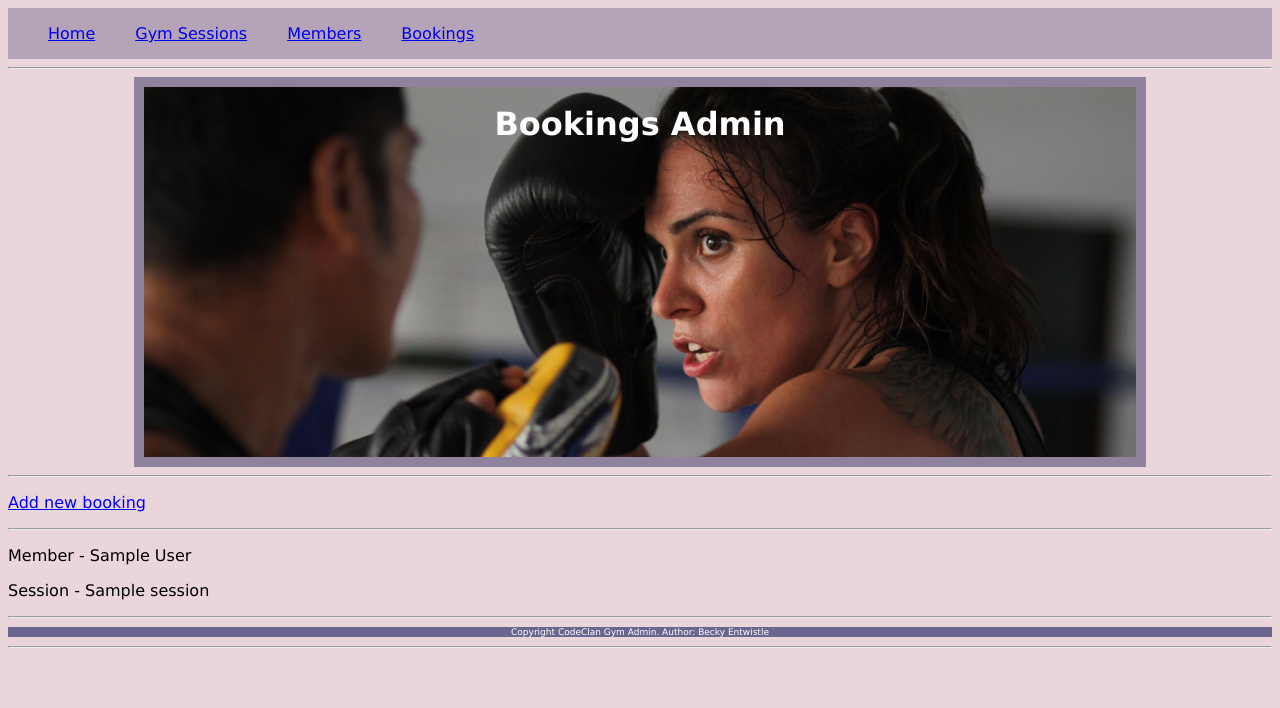
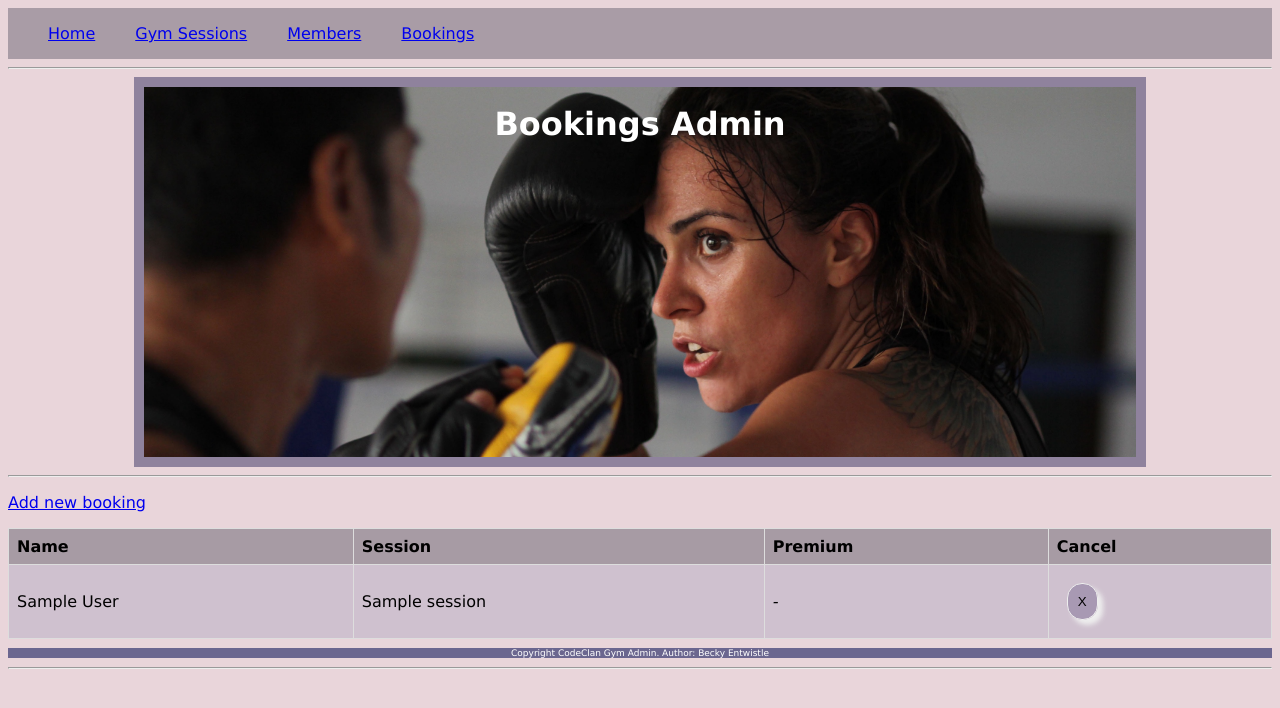
Before and after one commit to bjentwistle/Gym_members_project, a Flask app: page /bookings in a window 1280 px wide. Shown: the top 708 px of the page. Run offline with Flask 3, Linux system fonts and the light colour scheme; a database or web service that is not in the repository returns one stand-in record (values such as "Sample title"); some libraries are stand-ins or nearby versions.

Commit message:
added tables to sessions, members and bookings list pages

```diff
--- a/project_code/static/main.css
+++ b/project_code/static/main.css
@@ -7,7 +7,7 @@ justify-content: center;
 header {
     display: flex;
     flex-direction: row;
-    background-color: rgb(130, 115, 151, 0.5) ;
+    background-color: rgba(107, 101, 117, 0.5) ;
 
 }
 
@@ -56,13 +56,34 @@ table {
     text-align: left;
 }
 
+  /* Define CSS classes for alternating table row shading */
+  .table-striped {
+    width: 100%;
+    border-collapse: collapse;
+  }
+
+  .table-striped th, .table-striped td {
+    border: 1px solid #ddd;
+    padding: 8px;
+    text-align: left;
+  }
+
+  /* Define background colors for even and odd rows */
+  .table-striped tr:nth-child(even) {
+    background-color: rgba(182, 173, 198, 0.5) ; /* Light gray for even rows */
+  }
+
+  .table-striped tr:nth-child(odd) {
+    background-color: rgba(103, 98, 112, 0.5) ; /* White for odd rows */
+  }
+
 .submit_button{
     background: rgb(130, 115, 151, 0.5);
     color: #000;
     border: 1px solid #eee;
     border-radius: 15px;
     padding: 10px;
-    margin: 20px;
+    margin: 10px;
     box-shadow: 5px 5px 5px #eee;
     text-shadow: none;
     justify-self: right;
--- a/project_code/templates/bookings/bookings.jinja
+++ b/project_code/templates/bookings/bookings.jinja
@@ -11,21 +11,33 @@
 <p></p>
 <a href = "bookings/new" > Add new booking</a>
 <p></p>
-<hr>
+
+
+<table class=table-striped>
+  <tr >
+    <th>Name</th>
+    <th>Session</th>
+    <th>Premium</th>
+    <th>Cancel </th>
+  </tr>
 
 <div class = "booking-container">
 {% for booking in bookings %}
 
-<div class = "booking">
-<p> Member - {{ booking.member.first_name}} {{ booking.member.last_name}} </p>
-<p> Session -  {{ booking.session.name }} </p>
+<tr>
+    <td>{{ booking.member.first_name}} {{ booking.member.last_name}}</td>
+    <td>{{ booking.session.name }} </td>
+    <td>{% if booking.session.premium_session == True %}
+            Yes
+        {% else %}
+            <i> - </i>
+        {% endif %}</td>
+    <td><button class = submit_button type="submit">X</button></td>
+    {# To do - button will delete booking from bookings table when connected #}
+</tr>
+{% endfor %}
 
-</p>
-</p>
-<hr>
-</div>
-
-{% endfor %}
+</table>
 </div>
 
 {% endblock %}
--- a/project_code/templates/members/members.jinja
+++ b/project_code/templates/members/members.jinja
@@ -12,7 +12,7 @@
 <p></p>
 <hr>
 
-<table>
+<table class = table-striped>
   <tr >
     <th>First Name</th>
     <th>Last Name</th>
--- a/project_code/templates/sessions/sessions.jinja
+++ b/project_code/templates/sessions/sessions.jinja
@@ -3,7 +3,7 @@
 
 {% block content %}
 <div class = top-border>
-    <div class="centered"><strong>Gym Sessions Admin</strong></div>
+    <div class=centered><strong>Gym Sessions Admin</strong></div>
     <img src="{{ url_for('static', filename='feet_weight_unsplash.jpg') }}" alt = "feet and round weight" style='width:100%;'>
 </div>
 <hr>
@@ -14,7 +14,7 @@
 
 <h2>All sessions</h2>
 
-<table>
+<table class = table-striped>
   <tr >
     <th>Name of Session</th>
     <th>Day</th>
--- a/project_code/templates/sessions/single_session.jinja
+++ b/project_code/templates/sessions/single_session.jinja
@@ -3,7 +3,7 @@
 {% block content %}
 
 <body>
-<table>
+<table class = table-striped>
   <tr >
     <th>Name of Session</th>
     <th>Day</th>
```
Also changed, not shown: project_code/templates/members/single_member.jinja (+21 -11 lines).
